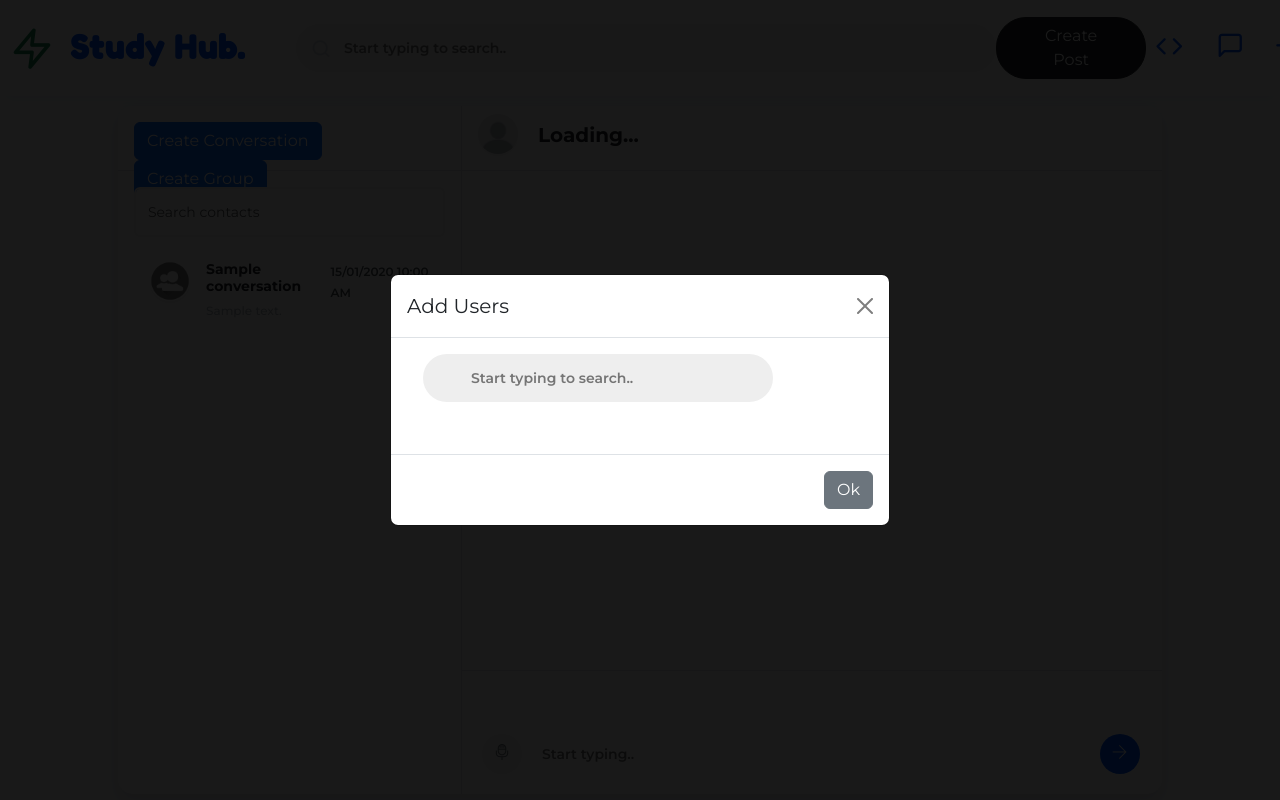
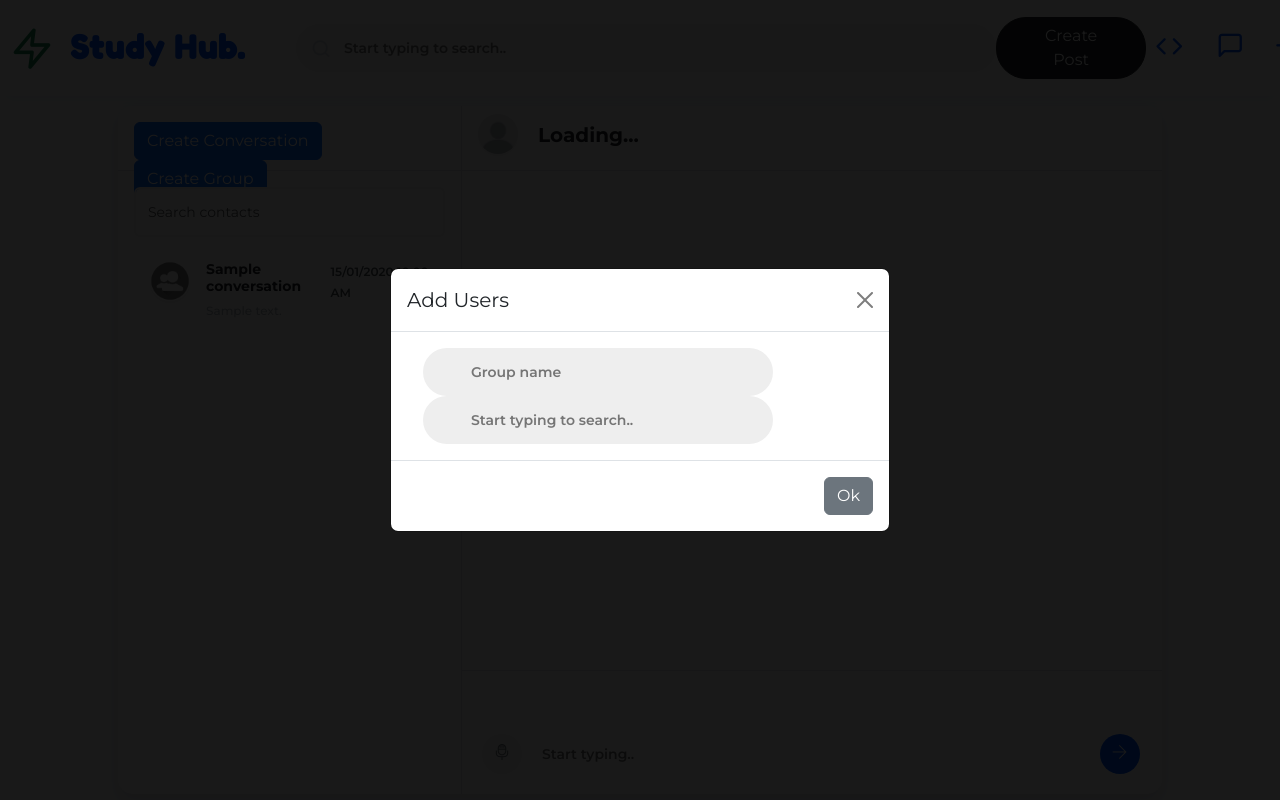
Before and after one commit to TheTrustyPwo/StudyHub, a Flask app: page /messages in a window 1280 px wide, after a click on "Create Group". Run offline with Flask 3, Linux system fonts and the light colour scheme; a user stored in the database is signed in; tables that the repository leaves empty hold one stand-in row (values such as "Sample post"); some libraries are stand-ins or nearby versions.

Commit message:
Fix bugs

```diff
--- a/app/static/js/messages.js
+++ b/app/static/js/messages.js
@@ -111,7 +111,8 @@ $(document).ready(async function () {
 
     document.getElementById('submit-group').onclick = async () => {
         console.log(selectedUsers);
-        Conversation.createGroup("Me group", selectedUsers.map(user => user.id));
+        const groupName = document.getElementById('group-name').value;
+        Conversation.createGroup(groupName, selectedUsers.map(user => user.id));
     }
 
     /**
--- a/app/templates/messages.html
+++ b/app/templates/messages.html
@@ -60,6 +60,9 @@
                                     <form action="#" class="float-left header-search ms-3">
                                         <div class="form-group mb-0 icon-input">
                                             <input class="bg-grey border-0 lh-32 pt-2 pb-2 ps-5 pe-3 font-xsss fw-600 rounded-xl w350 theme-dark-bg"
+                                                   id="group-name" placeholder="Group name"
+                                                   type="text" required>
+                                            <input class="bg-grey border-0 lh-32 pt-2 pb-2 ps-5 pe-3 font-xsss fw-600 rounded-xl w350 theme-dark-bg"
                                                    id="search-group" placeholder="Start typing to search.."
                                                    type="text">
                                             <div class="list-group top-100 position-absolute w-100 rounded-xl border-1" id="searchResults2">
```
